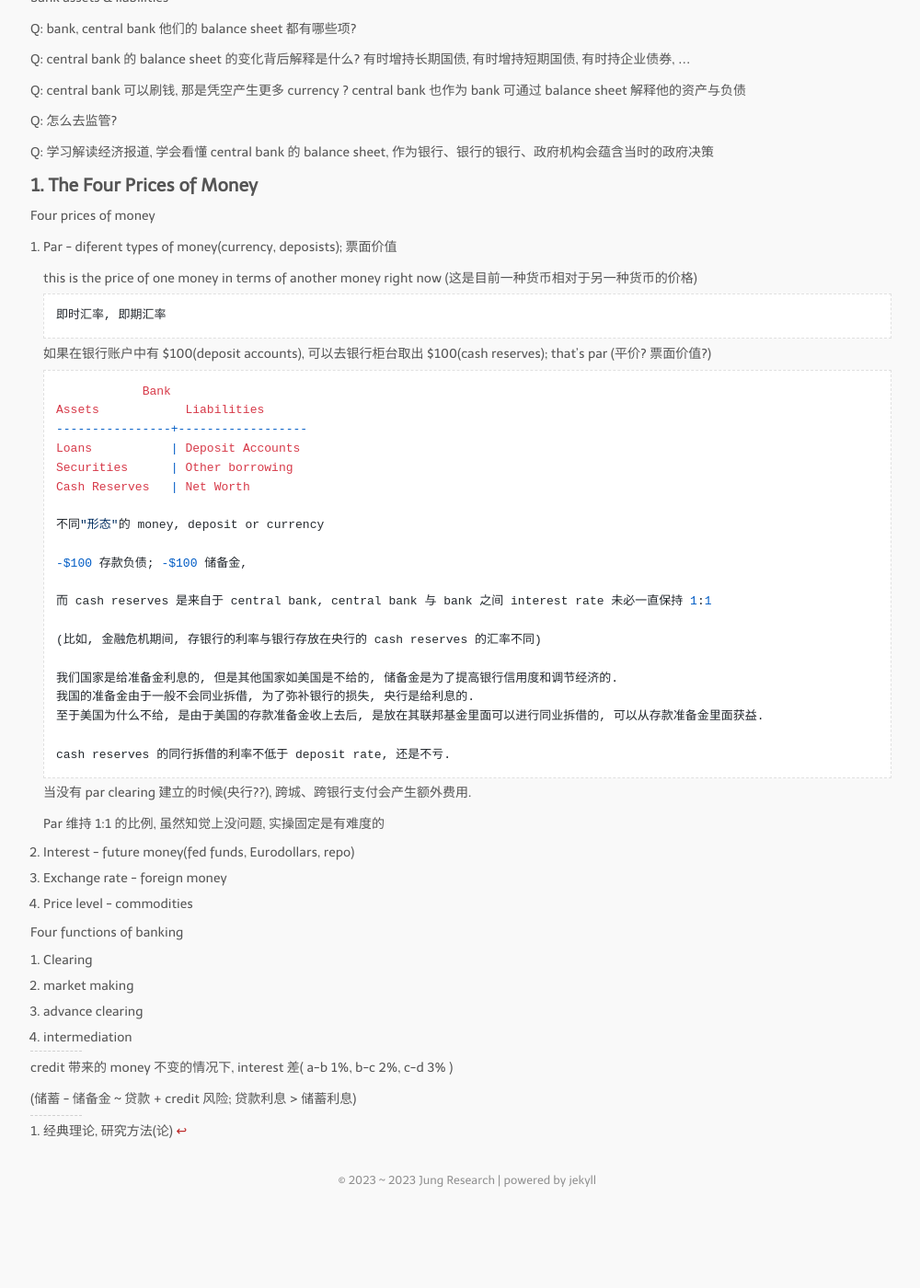
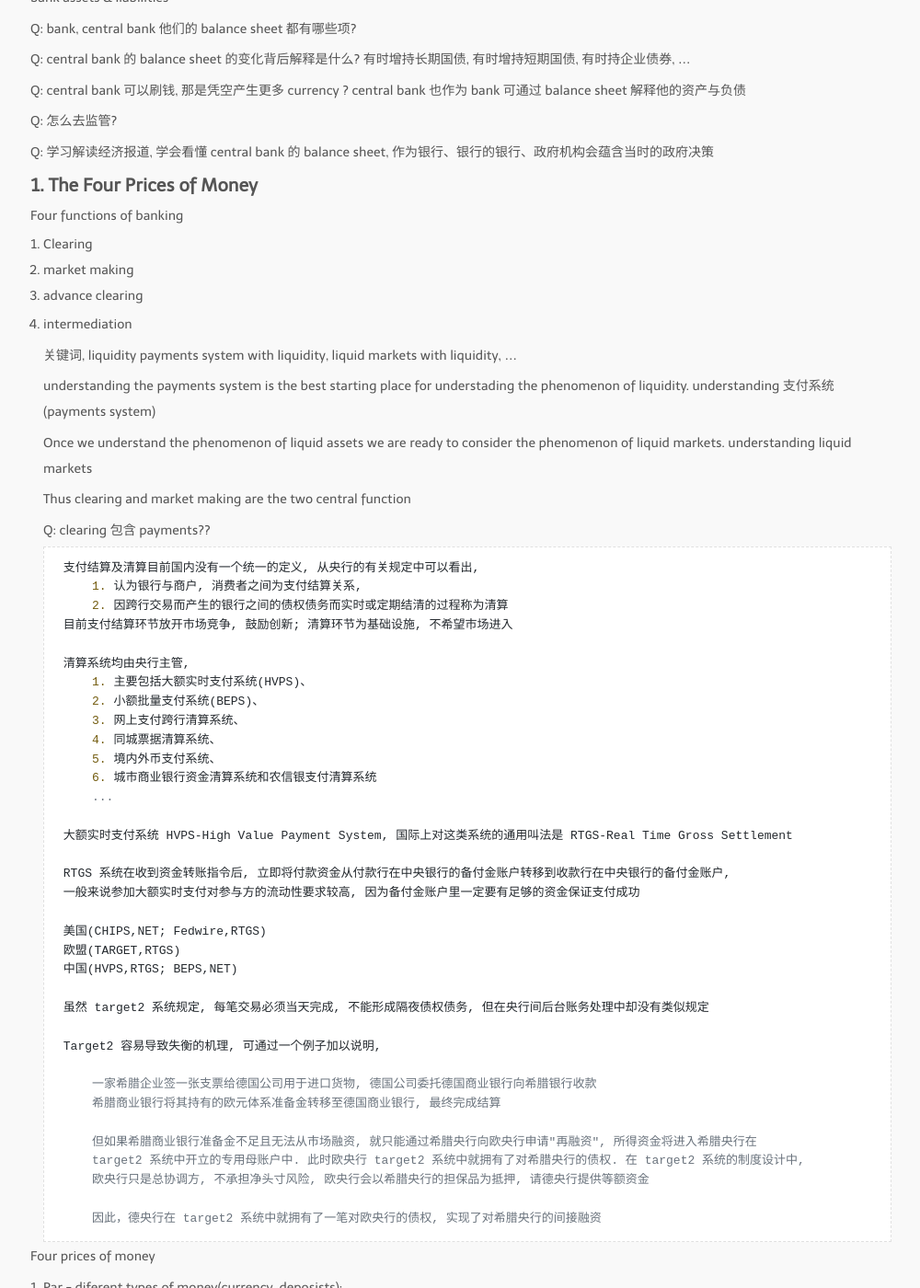
Before and after one commit to jung-research/cn-note, a Jekyll site: the page built from _posts/2023-09-13-money_and_banking__perry_mehrling_1.md, in a window 1280 px wide and 1400 px high, scrolled down 694 px. Shown: the whole window at 92% size, without its empty margins (132-1132 px from the left). Built offline with Jekyll 4.4.1, drawn with Linux system fonts in a browser that asks for light colours; nearby versions of some CDN libraries; some web fonts are replaced; comment, search, counter and statistics services are not loaded; before the commit the page ends 1998 px from its top, so only the background shows below that; some of the changed text lies outside the part shown.

Commit message:
bank pm 1

```diff
--- a/_posts/2023-09-13-money_and_banking__perry_mehrling_1.md
+++ b/_posts/2023-09-13-money_and_banking__perry_mehrling_1.md
@@ -46,9 +46,68 @@ Q: 学习解读经济报道, 学会看懂 central bank 的 balance sheet, 作为
 
 ## 1. The Four Prices of Money
 
+Four functions of banking
+
+1. Clearing
+2. market making
+3. advance clearing
+4. intermediation
+
+    关键词, liquidity
+        payments system with liquidity,
+        liquid markets with liquidity,
+        ...
+
+    understanding the payments system is the best starting place for understading the phenomenon of liquidity.
+    understanding 支付系统(payments system)
+
+    Once we understand the phenomenon of liquid assets we are ready to consider the phenomenon of liquid markets.
+    understanding liquid markets
+
+    Thus clearing and market making are the two central function
+
+    Q: clearing 包含 payments??
+
+        支付结算及清算目前国内没有一个统一的定义, 从央行的有关规定中可以看出,
+            1. 认为银行与商户, 消费者之间为支付结算关系,
+            2. 因跨行交易而产生的银行之间的债权债务而实时或定期结清的过程称为清算
+        目前支付结算环节放开市场竞争, 鼓励创新; 清算环节为基础设施, 不希望市场进入
+
+        清算系统均由央行主管,
+            1. 主要包括大额实时支付系统(HVPS)、
+            2. 小额批量支付系统(BEPS)、
+            3. 网上支付跨行清算系统、
+            4. 同城票据清算系统、
+            5. 境内外币支付系统、
+            6. 城市商业银行资金清算系统和农信银支付清算系统
+            ...
+
+        大额实时支付系统 HVPS-High Value Payment System, 国际上对这类系统的通用叫法是 RTGS-Real Time Gross Settlement
+
+        RTGS 系统在收到资金转账指令后, 立即将付款资金从付款行在中央银行的备付金账户转移到收款行在中央银行的备付金账户,
+        一般来说参加大额实时支付对参与方的流动性要求较高, 因为备付金账户里一定要有足够的资金保证支付成功
+
+        美国(CHIPS,NET; Fedwire,RTGS)
+        欧盟(TARGET,RTGS)
+        中国(HVPS,RTGS; BEPS,NET)
+
+        虽然 target2 系统规定, 每笔交易必须当天完成, 不能形成隔夜债权债务, 但在央行间后台账务处理中却没有类似规定
+
+        Target2 容易导致失衡的机理, 可通过一个例子加以说明,
+
+            一家希腊企业签一张支票给德国公司用于进口货物, 德国公司委托德国商业银行向希腊银行收款
+            希腊商业银行将其持有的欧元体系准备金转移至德国商业银行, 最终完成结算
+
+            但如果希腊商业银行准备金不足且无法从市场融资, 就只能通过希腊央行向欧央行申请"再融资", 所得资金将进入希腊央行在
+            target2 系统中开立的专用母账户中. 此时欧央行 target2 系统中就拥有了对希腊央行的债权. 在 target2 系统的制度设计中,
+            欧央行只是总协调方, 不承担净头寸风险, 欧央行会以希腊央行的担保品为抵押, 请德央行提供等额资金
+
+            因此，德央行在 target2 系统中就拥有了一笔对欧央行的债权, 实现了对希腊央行的间接融资
+
+
 Four prices of money
 
-1.  Par             - diferent types of money(currency, deposists); 票面价值
+1.  Par             - diferent types of money(currency, deposists);
 
     this is the price of one money in terms of another money right now (这是目前一种货币相对于另一种货币的价格)
 
@@ -63,13 +122,21 @@ Four prices of money
         Securities      | Other borrowing
         Cash Reserves   | Net Worth
 
-        不同"形态"的 money, deposit or currency
+        不同"形态"的 money, deposit or currency(cash reserves)
 
         -$100 存款负债; -$100 储备金,
 
         而 cash reserves 是来自于 central bank, central bank 与 bank 之间 interest rate 未必一直保持 1:1
 
-        (比如, 金融危机期间, 存银行的利率与银行存放在央行的 cash reserves 的汇率不同)
+        当没有 par clearing 建立的时候(央行??), 跨城、跨银行支付会产生额外费用, 并不是 real time 划账, 发生时差
+
+    par: 在当下以一份货币(存款)为单位, 计算另一份货币(存款)的价格;
+
+        假设自己在某家银行有100块活期存款, 普通情况下这 100 块存款可以随时换到 100 块现金. 但这 100 块存款实际上只是对银行的 100 块债权,
+        极端情况下, 譬如银行破产, 那么可能无法全额取现或者跨行转账(其他银行不愿意同时接受 100 块对该银行的债权和 100 块对你的债务, 因为已经资不抵债)
+        破产清算(以及在那之前) 这 100 块存款可能只值 55 块现金, 这个 55 块现金就是 par
+
+2.  Interest        - future money(fed funds, Eurodollars, repo)
 
         我们国家是给准备金利息的, 但是其他国家如美国是不给的, 储备金是为了提高银行信用度和调节经济的.
         我国的准备金由于一般不会同业拆借, 为了弥补银行的损失, 央行是给利息的.
@@ -78,22 +145,13 @@ Four prices of money
         cash reserves 的同行拆借的利率不低于 deposit rate, 还是不亏.
 
 
-    当没有 par clearing 建立的时候(央行??), 跨城、跨银行支付会产生额外费用.
+    但凡涉及 future, 离不开 credit + interest rate.. 承担风险收益浮动收益
 
-    Par 维持 1:1 的比例, 虽然知觉上没问题, 实操固定是有难度的
+3.  Exchange rate   - foreign money
 
-2.  Interest        - future money(fed funds, Eurodollars, repo)
-3.  Exchange rate   - foreign money
 4.  Price level     - commodities
 
-
-Four functions of banking
-
-1.  Clearing
-2.  market making
-3.  advance clearing
-4.  intermediation
-
+all banking is essentially a swap of IOUs (借据的交换)
 
 ---
 
```
Also changed, not shown: _posts/2023-09-12-sentence.md (+2 -0 lines).
